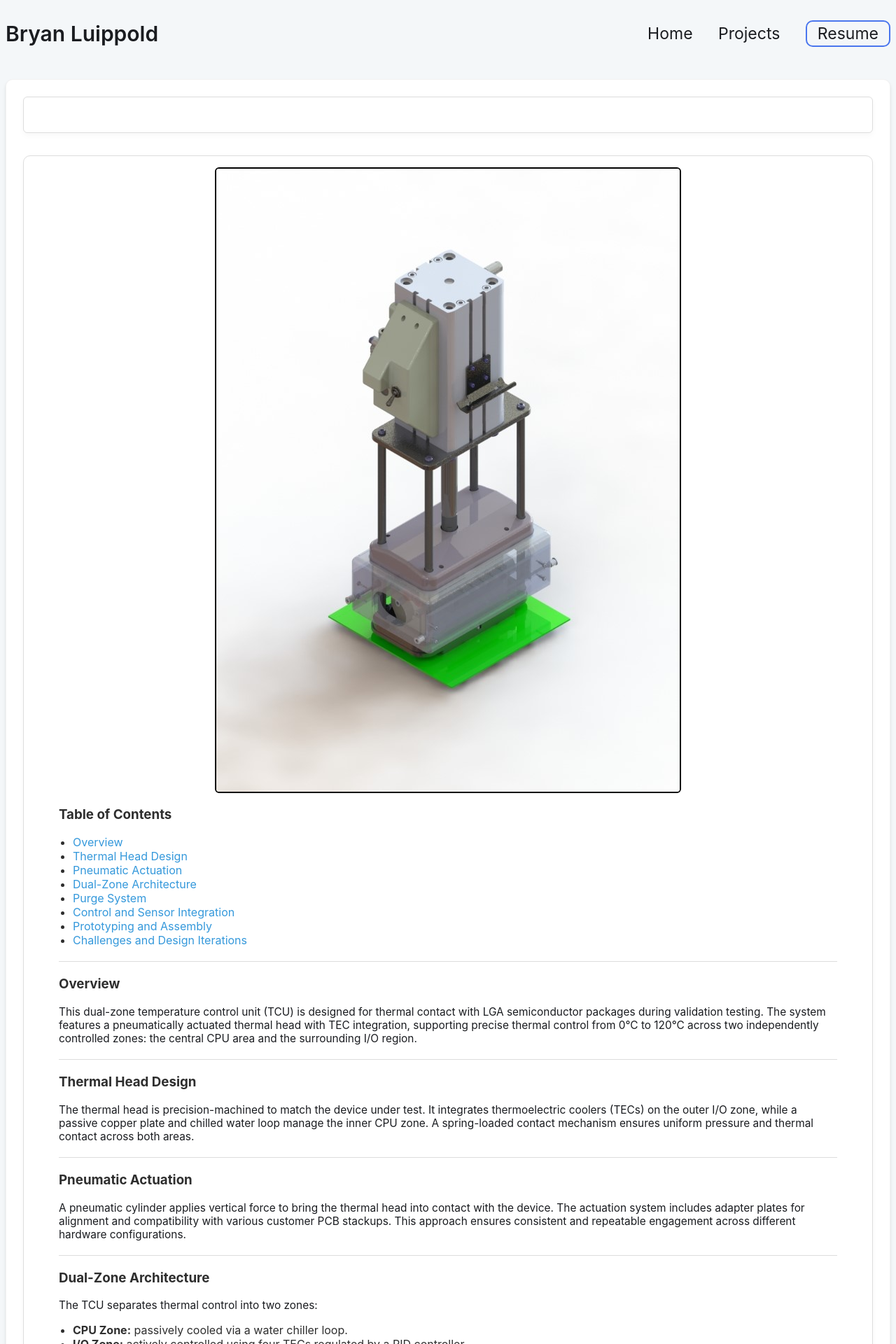
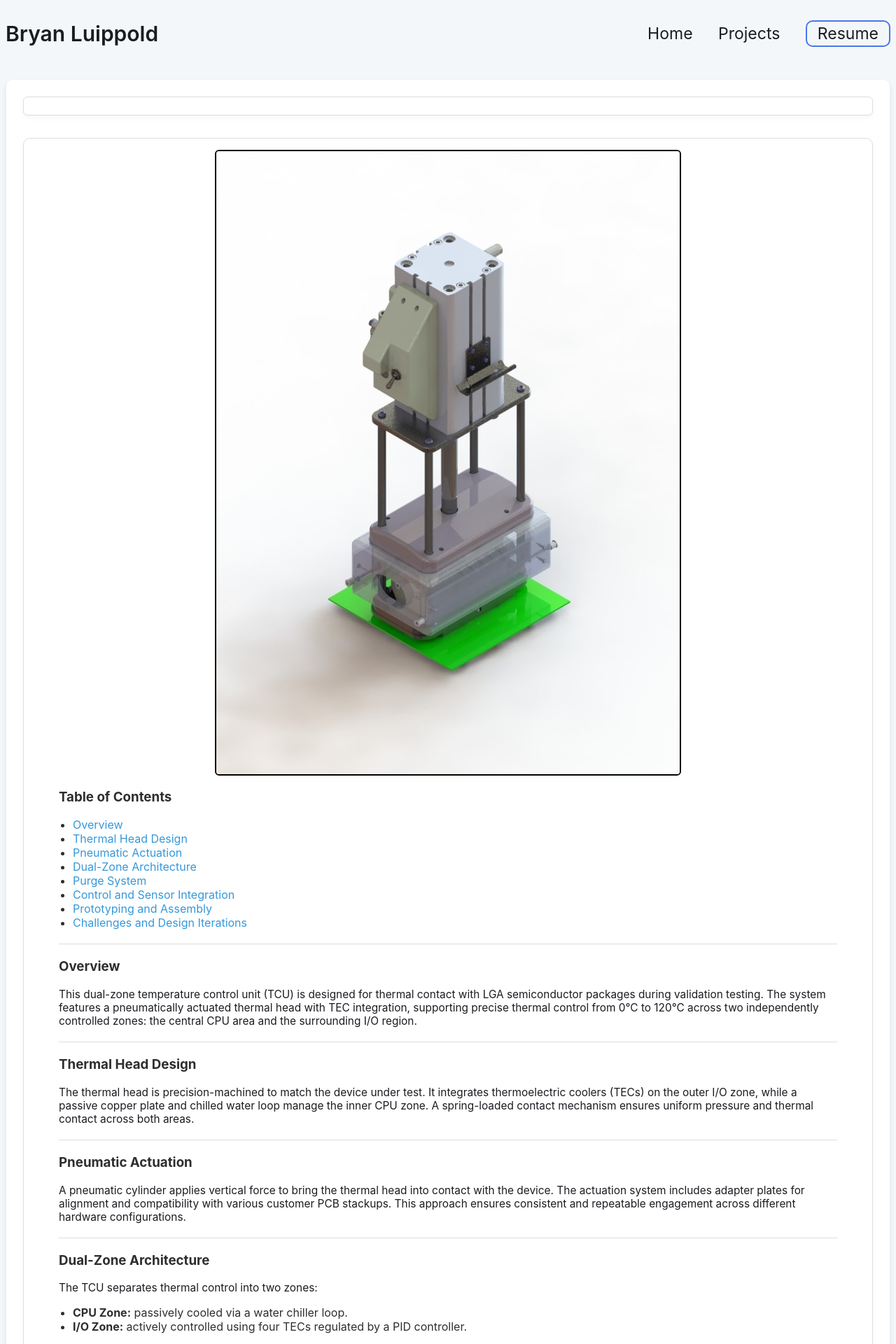
Before and after one commit to bluippold/bluippold.github.io, a Jekyll site: the page built from _projects/TCU1/index.md, in a window 1280 px wide. Shown: the top 1920 px of the page at 70% size. Built offline with Jekyll 4.4.1, drawn with Linux system fonts in a browser that asks for light colours.

Commit message:
Update post.html

```diff
--- a/_layouts/post.html
+++ b/_layouts/post.html
@@ -3,7 +3,7 @@
 ---
 
 <div class="post-view">
-    <div class="summary">
+    <div class="summary" style="margin-top: 0; padding-top: 0;">
 
         {%- comment -%}
         {% assign folder_path = page.path | split: "/" | slice: 0, 2 | join: "/" %}
```
